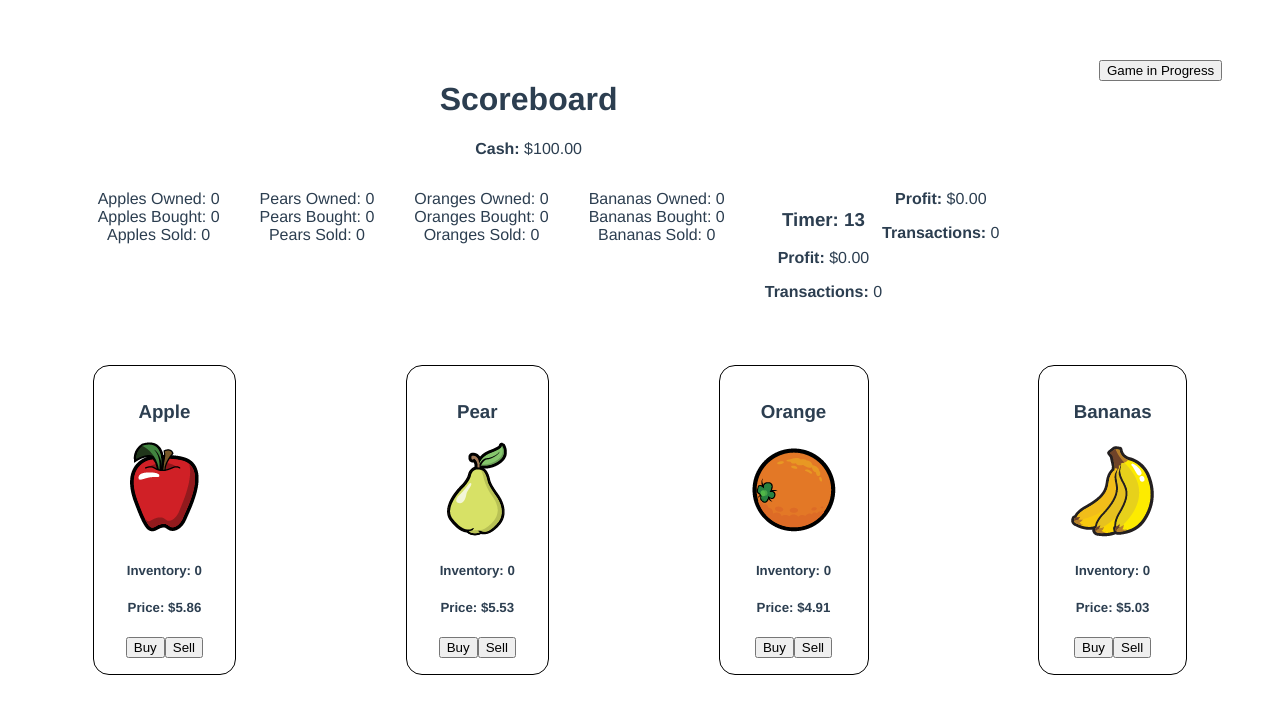
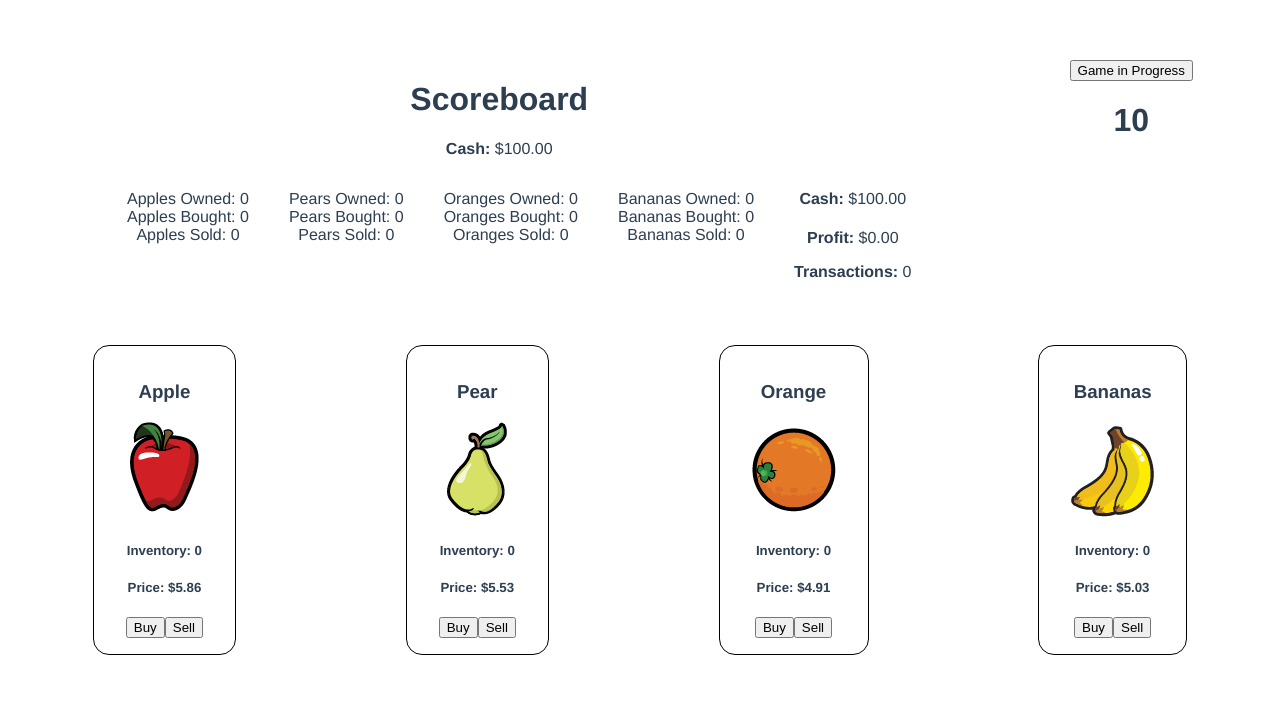
Before and after one commit to eandy5000/vue-fruit-market, a Vue app: page /#/ in a window 1280 px wide. Both pictures are taken after a click on the button "Play". Shown: the top 714 px of the page. Built offline with nearby package versions, Linux system fonts and the light colour scheme; the HTML template or start-up script is replaced by a standard one.

Commit message:
added COUNTER_SET and adjusted the files so game counter can be set in index

```diff
--- a/src/components/bits/CountdownTimer.vue
+++ b/src/components/bits/CountdownTimer.vue
@@ -3,6 +3,7 @@
         <button v-if="!gameOn && count < 1" @click="restart">Play Again</button>
         <button v-else-if="gameOn">Game in Progress</button>
         <button v-else v-on:click="countDown">Play</button>
+        <h1>{{count}}</h1>
     </div>
 </template>
 
@@ -10,7 +11,7 @@
     export default {
       data () {
         return {
-          countStart: 15,
+          countStart: this.countStartDefault,
           gameTemplate () {
             return {
               apples: 0,
@@ -23,7 +24,7 @@
               bananaPrice: 5,
               transactions: [],
               prices: [],
-              count: 15,
+              count: this.countStartDefault,
               cash: 100
             }
           }
@@ -59,6 +60,9 @@
         },
         count () {
           return this.$store.state.game.count
+        },
+        countStartDefault () {
+          return this.$store.state.countStartDefault
         }
       },
       methods: {
@@ -98,9 +102,7 @@
           return this.prices[final]
         }
       },
-      beforeUpdate () {
-        console.log(this.count)
-      }
+      beforeUpdate () {}
     }
 </script>
 
--- a/src/components/bits/IngameStats.vue
+++ b/src/components/bits/IngameStats.vue
@@ -21,25 +21,15 @@
             <li>Bananas Sold: {{bananasSold}}</li>
         </ul>
         <ul>
-          <li><h3>Timer: {{count}}</h3></li>
+          <h4>Cash: <span class="norm">{{cash | toDollars}}</span></h4>
           <li>
             <p><strong>Profit:</strong>
             <span
               :class="{green: profit > 0, red: profit < 0}"
             > {{cash - 100 | toDollars}}</span></p>
-          </li>
-          <li>
-              <p><strong>Transactions:</strong> {{transactions.length}}</p>
+            <p><strong>Transactions:</strong> {{transactions.length}}</p>
           </li>
         </ul>
-        <div class="stats">
-
-          <p><strong>Profit:</strong>
-          <span
-            :class="{green: profit > 0, red: profit < 0}"
-          > {{cash - 100 | toDollars}}</span></p>
-          <p><strong>Transactions:</strong> {{transactions.length}}</p>
-        </div>
     </div>
 </template>
 
@@ -137,6 +127,9 @@
     ul {
         list-style: none;
     }
+    h4 {
+      margin-top: 0;
+    }
     .stats {
       display: inline-block;
     }
@@ -146,4 +139,7 @@
     .red {
       color: red;
     }
+    .norm {
+      font-weight: normal;
+    }
 </style>
--- a/src/store/index.js
+++ b/src/store/index.js
@@ -1,11 +1,13 @@
 import Vue from 'vue'
 import Vuex from 'vuex'
+const COUNTER_SET = 12
 
 Vue.use(Vuex)
 
 export default new Vuex.Store({
   state: {
     startingCash: 100,
+    countStartDefault: COUNTER_SET,
     gameOn: false,
     firstGame: true,
     game: {
@@ -19,7 +21,7 @@ export default new Vuex.Store({
       bananaPrice: 5,
       transactions: [],
       prices: [],
-      count: 15,
+      count: COUNTER_SET,
       cash: 100
     },
     games: []
@@ -106,7 +108,7 @@ export default new Vuex.Store({
       state.game.count--
     },
     countReset (state) {
-      state.count = 30
+      state.count = state.countStartDefault
     }
   },
   actions: {
```
